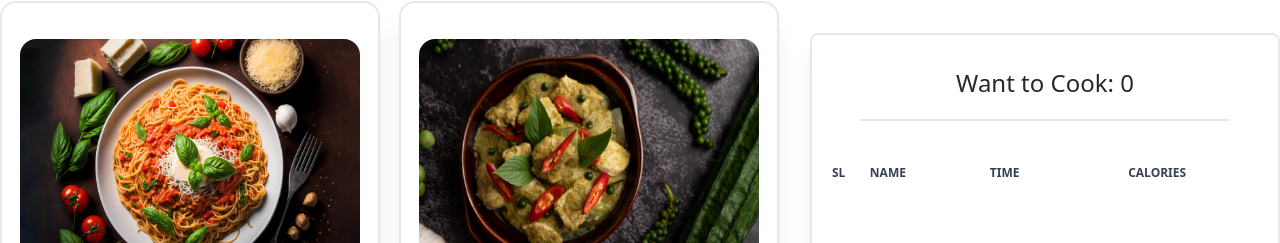
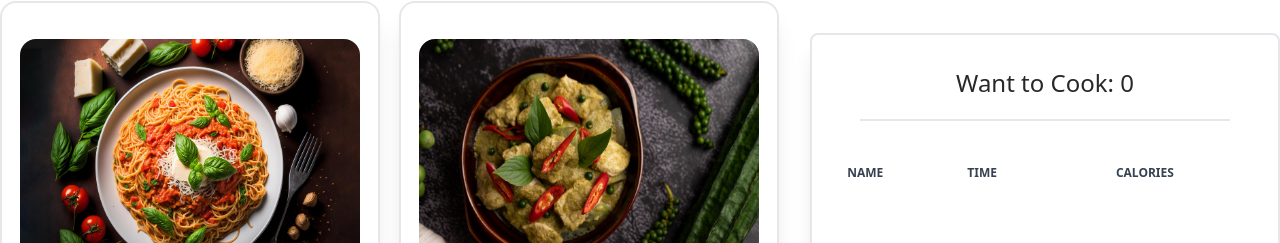
Before and after one commit to abubakar1010/chefs-table-client, a React (Vite) app: page / in a window 1280 px wide. Shown: the part 1253-1496 px from the top of the page. Built offline with nearby package versions, Linux system fonts and the light colour scheme.

Commit message:
update counting

```diff
--- a/src/components/CalculateTable/CalculateTable.jsx
+++ b/src/components/CalculateTable/CalculateTable.jsx
@@ -54,7 +54,7 @@ const CalculateTable = ({item}) => {
                                 <thead className="text-xs text-gray-700 uppercase  ">
                                     <tr>
                                         <th scope="col" className="px-1 py-3 text-wrap">
-                                            SL
+
                                         </th>
                                         <th scope="col" className=" w-28 px-1 py-3 text-wrap">
                                             Name
```
